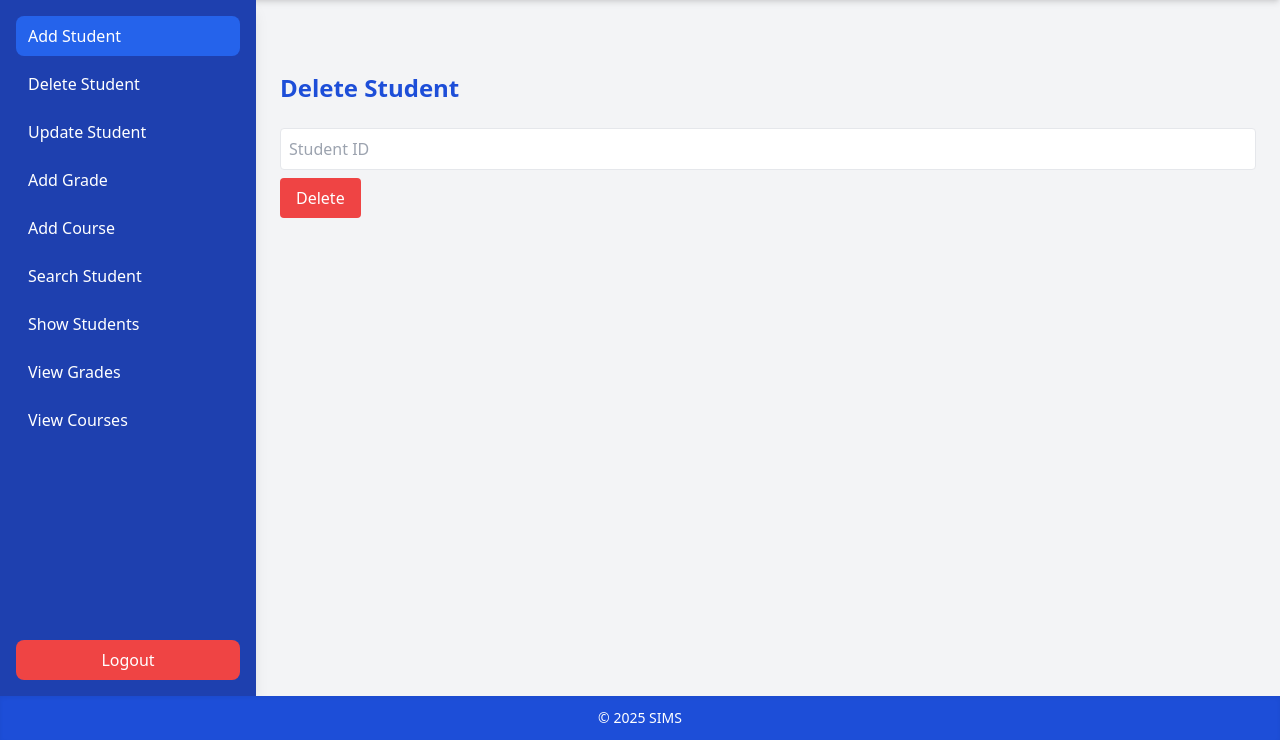
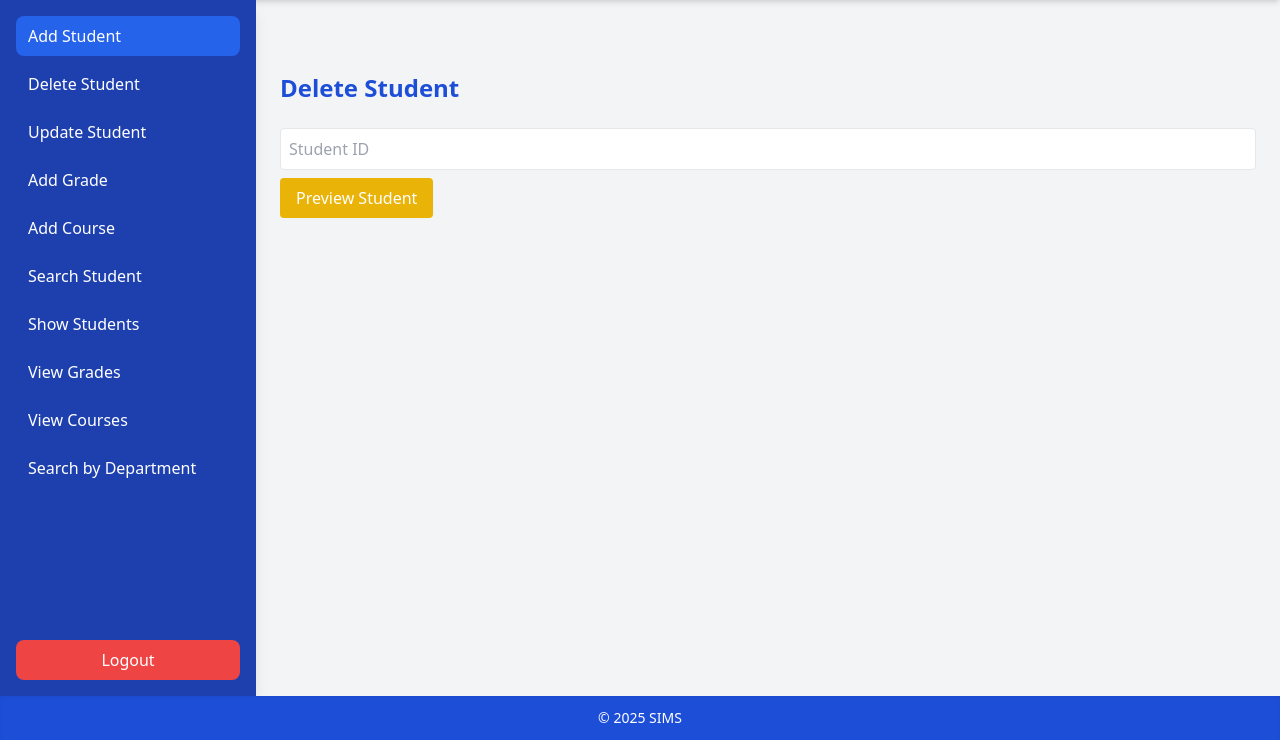
Before and after one commit to sakib404-hub/SIMS, a PHP site: page /admin.php in a window 1280 px wide, after a click on "Delete Student". Shown: the part 60-800 px from the top of the page. Run offline with PHP 8.4, Linux system fonts and the light colour scheme; tables that the repository leaves empty or names only in its code hold one stand-in row (values such as "Sample post"); some libraries are stand-ins or nearby versions.

Commit message:
fix another section

```diff
--- a/admin.php
+++ b/admin.php
@@ -20,6 +20,8 @@ if ($_SERVER["REQUEST_METHOD"] === "POST" && isset($_POST["current_section"])) {
 $msg_add_student = $msg_delete_student = $msg_update_student = "";
 $msg_add_grade = $msg_add_course = $msg_search = "";
 $data_search = $data_students = $data_grades = $data_courses = null;
+$msg_dept_search = "";
+$data_dept_students = null;
 
 // Handle Add Student
 if (isset($_POST['add_student'])) {
@@ -41,20 +43,39 @@ if (isset($_POST['add_student'])) {
     }
     $stmt->close();
 }
-
 // Handle Delete Student
 if (isset($_POST['delete_student'])) {
     try {
         $stmt = $conn->prepare("CALL DeleteStudent(?)");
         $stmt->bind_param("i", $_POST['student_id']);
         if ($stmt->execute()) {
+            if ($stmt->affected_rows > 0) {
                 $msg_delete_student = "✅ Student deleted successfully!";
+            } else {
+                $msg_delete_student = "⚠️ No student found with ID: " . $_POST['student_id'];
+            }
+        } else {
+            $msg_delete_student = "❌ Error: " . $stmt->error;
         }
         $stmt->close();
     } catch (mysqli_sql_exception $e) {
         $msg_delete_student = "⚠️ Cannot delete student: " . $e->getMessage();
     }
 }
+
+// Handle Preview Student Before Delete
+$delete_preview = null;
+if (isset($_POST['preview_delete'])) {
+    $id = intval($_POST['student_id']);
+    $stmt = $conn->prepare("CALL SearchStudentById(?)");
+    $stmt->bind_param("i", $id);
+    if ($stmt->execute()) {
+        $result = $stmt->get_result();
+        $delete_preview = $result->fetch_assoc();
+    }
+    $stmt->close();
+}
+
 
 // Handle Update Student
 if (isset($_POST['update_student'])) {
@@ -130,6 +151,27 @@ if (isset($_POST['search_student'])) {
         $msg_search = "⚠️ Please enter a roll number.";
     }
 }
+// Handle Preview Student Before Delete
+$delete_preview = null;
+if (isset($_POST['preview_delete'])) {
+    $id = intval($_POST['student_id']);
+    $stmt = $conn->prepare("CALL SearchStudentById(?)");
+    $stmt->bind_param("i", $id);
+    if ($stmt->execute()) {
+        $result = $stmt->get_result();
+        $delete_preview = $result->fetch_assoc();
+        if ($delete_preview) {
+            $msg_delete_student = "✅ Student found! Please confirm deletion.";
+        } else {
+            $msg_delete_student = "⚠️ No student found with ID: " . $id;
+        }
+    } else {
+        $msg_delete_student = "❌ Error: " . $stmt->error;
+    }
+    $stmt->close();
+}
+
+
 
 // Handle Show Students
 if (isset($_POST['view_students'])) {
@@ -155,6 +197,31 @@ if (isset($_POST['view_courses'])) {
     $result = $conn->query("SELECT * FROM courses");
     $data_courses = $result->fetch_all(MYSQLI_ASSOC);
 }
+// Fetch all departments for dropdown
+$departments = [];
+$result = $conn->query("SELECT department_name FROM departments ORDER BY department_name");
+if ($result) {
+    $departments = $result->fetch_all(MYSQLI_ASSOC);
+}
+// Handle Search by Department
+if (isset($_POST['search_by_department'])) {
+    $dept_name = $_POST['department_name'];
+    $stmt = $conn->prepare("SELECT * FROM view_students_with_department WHERE department_name = ?");
+    $stmt->bind_param("s", $dept_name);
+    if ($stmt->execute()) {
+        $result = $stmt->get_result();
+        $data_dept_students = $result->fetch_all(MYSQLI_ASSOC);
+        if (empty($data_dept_students)) {
+            $msg_dept_search = "⚠️ No students found in department: $dept_name";
+        } else {
+            $msg_dept_search = "✅ Found " . count($data_dept_students) . " student(s) in $dept_name.";
+        }
+    } else {
+        $msg_dept_search = "❌ Error: " . $stmt->error;
+    }
+    $stmt->close();
+}
+
 ?>
 <!DOCTYPE html>
 <html lang="en">
@@ -183,6 +250,7 @@ if (isset($_POST['view_courses'])) {
       <a href="#view-students" class="px-3 py-2 rounded-lg hover:bg-blue-600">Show Students</a>
       <a href="#view-grades" class="px-3 py-2 rounded-lg hover:bg-blue-600">View Grades</a>
       <a href="#view-courses" class="px-3 py-2 rounded-lg hover:bg-blue-600">View Courses</a>
+    <a href="#search-department" class="px-3 py-2 rounded-lg hover:bg-blue-600">Search by Department</a>
     </nav>
     <!-- Logout button -->
     <div class="p-4">
@@ -216,17 +284,43 @@ if (isset($_POST['view_courses'])) {
 <!-- Delete Student -->
 <section id="delete-student" class="section-content">
   <h2 class="text-2xl font-bold text-blue-700 mb-4">Delete Student</h2>
-      <form method="post" class="space-y-2">
+
+  <!-- Step 1: Search student by ID -->
+  <form method="post" class="space-y-2 mb-4">
     <input type="hidden" name="current_section" value="delete-student">
     <input name="student_id" placeholder="Student ID" type="number" class="p-2 border rounded w-full" required>
-        <button type="submit" name="delete_student" class="bg-red-500 text-white px-4 py-2 rounded">Delete</button>
+    <button type="submit" name="preview_delete" class="bg-yellow-500 text-white px-4 py-2 rounded">
+      Preview Student
+    </button>
   </form>
+
   <?php if ($msg_delete_student): ?>
-        <div class="mt-2 text-sm <?= str_starts_with($msg_delete_student, '✅') ? 'text-green-600' : 'text-red-600' ?>">
+    <div class="mt-2 text-sm
+         <?= str_starts_with($msg_delete_student, '✅') ? 'text-green-600' : 'text-red-600' ?>">
       <?= htmlspecialchars($msg_delete_student) ?>
     </div>
   <?php endif; ?>
+
+  <?php if ($delete_preview): ?>
+    <div class="p-4 border rounded bg-white shadow mt-3">
+      <p><strong>ID:</strong> <?= htmlspecialchars($delete_preview['student_id']) ?></p>
+      <p><strong>Roll:</strong> <?= htmlspecialchars($delete_preview['roll_number']) ?></p>
+      <p><strong>Name:</strong> <?= htmlspecialchars($delete_preview['first_name'] . " " . $delete_preview['last_name']) ?></p>
+      <p><strong>Department:</strong> <?= htmlspecialchars($delete_preview['department_name']) ?></p>
+
+      <!-- Confirm Delete -->
+      <form method="post" class="mt-3">
+        <input type="hidden" name="current_section" value="delete-student">
+        <input type="hidden" name="student_id" value="<?= htmlspecialchars($delete_preview['student_id']) ?>">
+        <button type="submit" name="delete_student" class="bg-red-600 text-white px-4 py-2 rounded">
+          Confirm Delete
+        </button>
+      </form>
+    </div>
+  <?php endif; ?>
 </section>
+
+
 
     <!-- Update Student -->
     <section id="update-student" class="section-content">
@@ -407,10 +501,57 @@ if (isset($_POST['view_courses'])) {
         </div>
       <?php endif; ?>
     </section>
+<!-- Search Students by Department -->
+<section id="search-department" class="section-content">
+  <h2 class="text-2xl font-bold text-blue-700 mb-4">Search Students by Department</h2>
+  <form method="post" class="space-y-2">
+    <input type="hidden" name="current_section" value="search-department">
+
+    <select name="department_name" class="p-2 border rounded w-full" required>
+  <option value="">-- Select Department --</option>
+  <?php foreach ($departments as $dept): ?>
+    <option value="<?= htmlspecialchars($dept['department_name']) ?>">
+      <?= htmlspecialchars($dept['department_name']) ?>
+    </option>
+  <?php endforeach; ?>
+</select>
+
+    <button type="submit" name="search_by_department" class="bg-blue-500 text-white px-4 py-2 rounded">
+      Search
+    </button>
+  </form>
+
+  <?php if ($msg_dept_search): ?>
+    <p class="mt-2 text-sm text-yellow-700"><?= htmlspecialchars($msg_dept_search) ?></p>
+  <?php endif; ?>
+
+  <?php if ($data_dept_students): ?>
+    <div class="overflow-x-auto mt-4">
+      <table class="min-w-full border border-gray-300 bg-white">
+        <thead class="bg-gray-200">
+          <tr>
+            <?php foreach(array_keys($data_dept_students[0]) as $col): ?>
+              <th class="border px-4 py-2"><?= htmlspecialchars($col) ?></th>
+            <?php endforeach; ?>
+          </tr>
+        </thead>
+        <tbody>
+          <?php foreach($data_dept_students as $row): ?>
+            <tr>
+              <?php foreach ($row as $cell): ?>
+                <td class="border px-4 py-2"><?= htmlspecialchars($cell) ?></td>
+              <?php endforeach; ?>
+            </tr>
+          <?php endforeach; ?>
+        </tbody>
+      </table>
+    </div>
+  <?php endif; ?>
+</section>
+
 
   </main>
 </div>
-
 <footer class="bg-blue-700 text-white text-center py-3 text-sm shadow-inner">
   © 2025 SIMS
 </footer>
```
Lines whose indentation alone changed are shown as unchanged.
